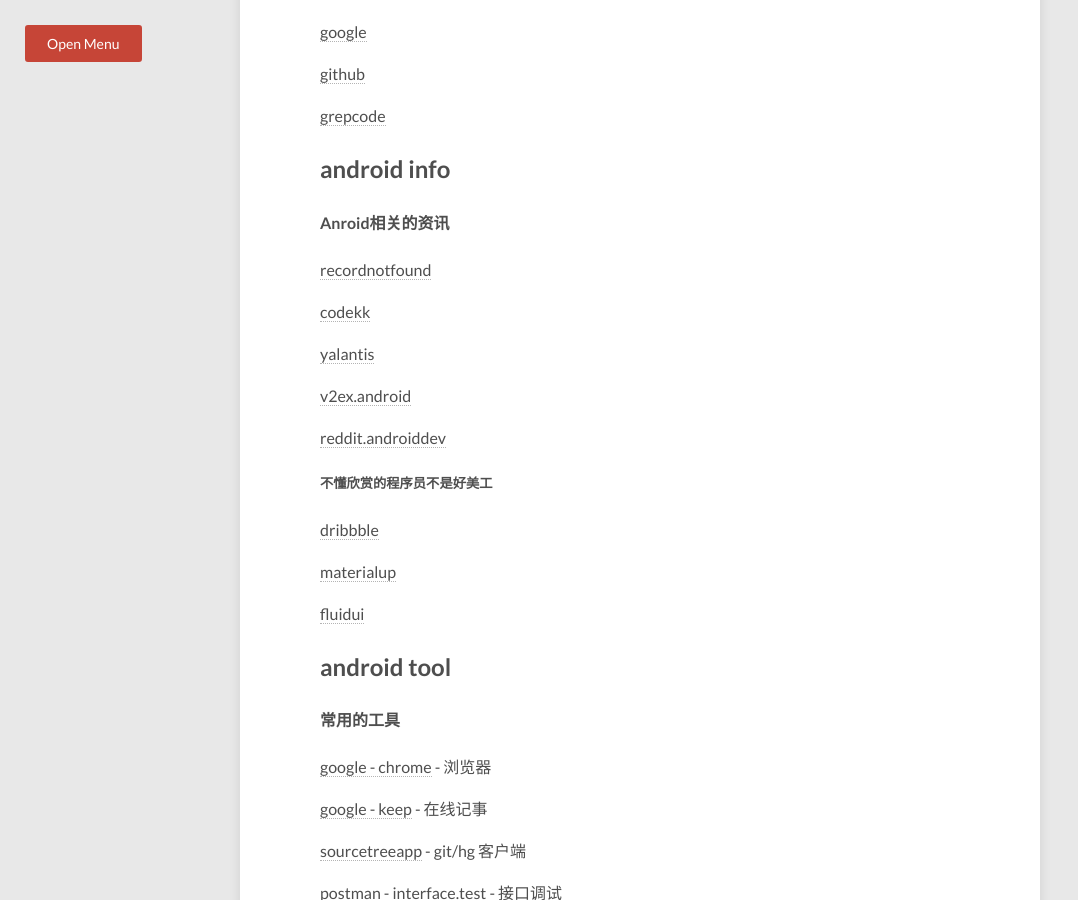
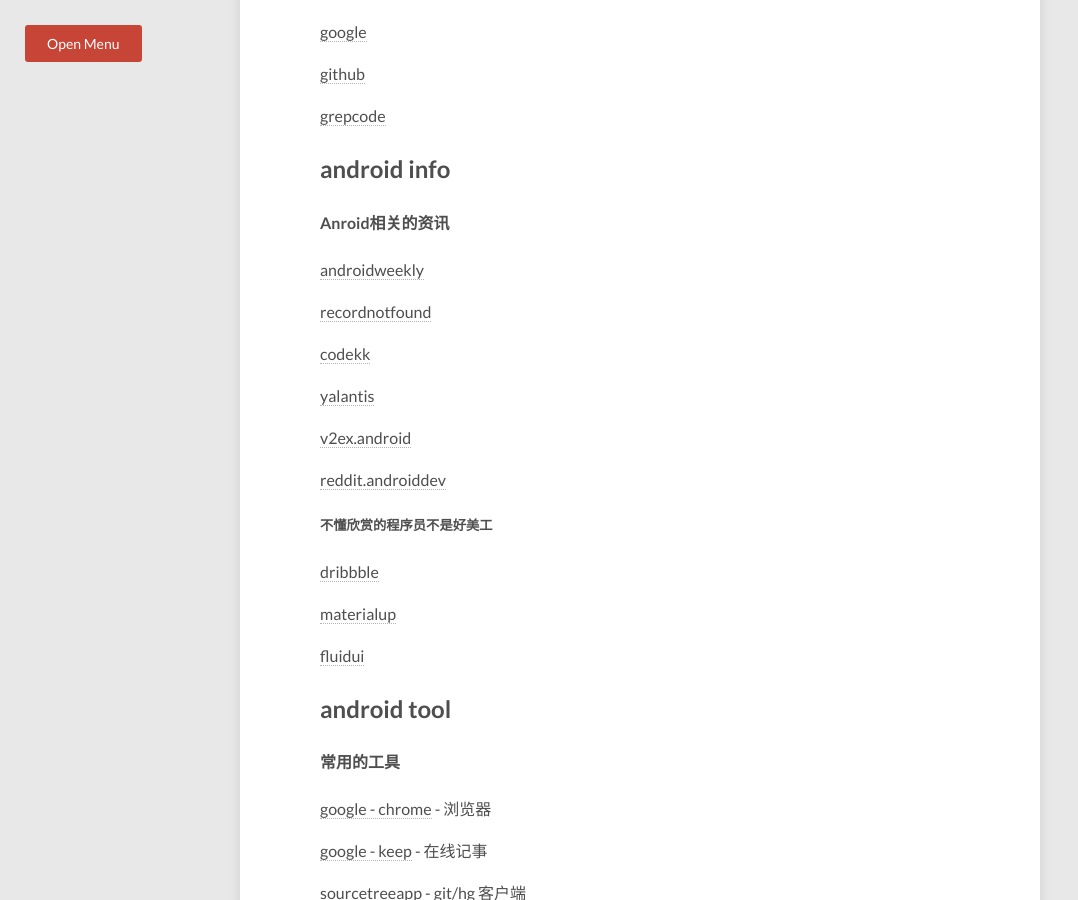
Before and after one commit to tengbinlive/tengbinlive.github.io, a Jekyll site: the page built from _posts/2016-04-28-code-android-other3.md, in a window 1280 px wide and 900 px high, scrolled down 949 px. Shown: the whole window, without its empty margins (0-1078 px from the left). Built offline with Jekyll 4.4.1, drawn with Linux system fonts in a browser that asks for light colours; nearby versions of some CDN libraries.

Commit message:
add androidweekly

```diff
--- a/_posts/2016-04-28-code-android-other3.md
+++ b/_posts/2016-04-28-code-android-other3.md
@@ -38,6 +38,8 @@
 ##  <h id="2">android info</h>
 
 ####  Anroid相关的资讯
+
+[androidweekly](http://androidweekly.net/)
 
 [recordnotfound](https://recordnotfound.com/)
 
```
